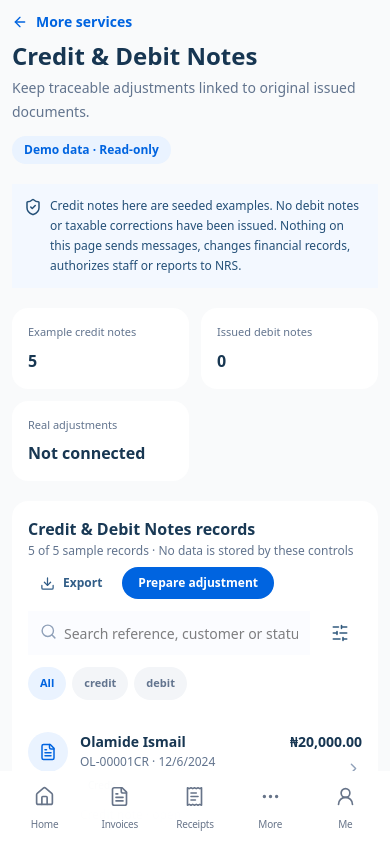
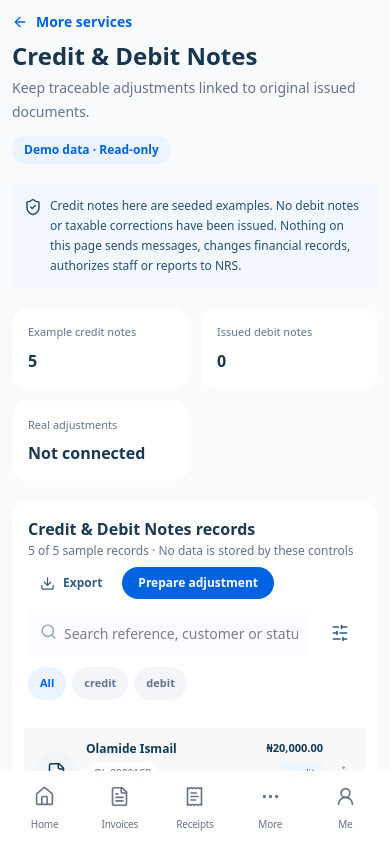
Before and after one commit to octalve-core/octalve-invoice, a Next.js app: page /dashboard/finance/adjustments in a window 390 px wide. Shown: the top 842 px of the page. Built offline with nearby package versions, Linux system fonts and the light colour scheme.

Commit message:
refactor(finance): render all eight mobile finance lists with canonical RecordMobileCard component

```diff
--- a/src/features/finance/FinanceWorkspace.tsx
+++ b/src/features/finance/FinanceWorkspace.tsx
@@ -4,6 +4,8 @@ import Link from "next/link";
 import {ArrowLeft,Search,SlidersHorizontal,ChevronRight,Download,X,ShieldCheck,LockKeyhole,CalendarDays,RotateCcw,FileText} from "lucide-react";
 import {useMerchantPreview} from "@/src/features/merchant-preview/MerchantPreviewProvider";
 import {useAccessibleDialog} from "@/src/features/records/components/useAccessibleDialog";
+import {RecordMobileCard} from "@/src/features/records/components/RecordVisual";
+import type {PreviewRecord,RecordKind} from "@/src/features/records/preview-records";
 import {getFinanceMetrics,getFinanceRows,financeDefinitions,formatMinor,type FinanceMode,type FinanceRow} from "./preview-data";
 
 const iso=(value:string)=>{const [d,m,y]=value.split("/");return d&&m&&y?y+"-"+m.padStart(2,"0")+"-"+d.padStart(2,"0"):"";};
@@ -75,11 +77,12 @@ export default function FinanceWorkspace({mode}:{mode:FinanceMode}){
     </div>
     {mode==="statement"?<label className="flex items-center gap-2 text-xs text-slate-600">Customer <select aria-label="Statement customer" value={customer} onChange={e=>setCustomer(e.target.value)} className="min-w-0 max-w-[240px] rounded-lg border border-slate-200 p-2 text-sm"><option value="all">All customers (no combined balance)</option>{customers.map(c=><option value={c} key={c}>{c}</option>)}</select></label>:null}
    </header>
-   <div className="divide-y divide-slate-100 lg:hidden">{filtered.map(r=><button type="button" key={r.id} onClick={()=>setSelected(r)} className="flex w-full min-w-0 items-start gap-3 px-4 py-4 text-left hover:bg-[#F8FBFF]">
-      <span className="grid h-10 w-10 shrink-0 place-items-center rounded-full bg-[#EAF3FF] text-[#0064E0]"><FileText size={18}/></span>
-      <span className="min-w-0 flex-1"><strong className="block truncate text-sm text-[#173652]">{r.title}</strong><span className="mt-0.5 block truncate text-xs text-slate-500">{r.reference} · {r.date}</span><span className="mt-1 inline-block rounded-full bg-[#F2F5F9] px-2 py-1 text-[10px] font-medium capitalize text-[#486178]">{r.status}</span><span className="mt-2 block text-xs leading-5 text-slate-500">{r.type}</span></span>
-      <span className="max-w-[38%] shrink-0 text-right"><strong className="block break-words text-sm text-[#173652]">{r.amountMinor!=null?((r.amountMinor<0?"− ":"")+formatMinor(Math.abs(r.amountMinor))):"—"}</strong><ChevronRight size={17} className="ml-auto mt-2 text-slate-400"/></span>
-    </button>)}</div>
+   <div className="space-y-2 bg-white p-3 lg:hidden">{filtered.map(r=>{
+     const kind:RecordKind=mode==="adjustments"?"creditNote":mode==="reconciliation"||r.status==="payment"?"receipt":mode==="audit"?"staff":"invoice";
+     const status:PreviewRecord["status"]=r.status==="payment"?"paid":r.status==="credit"?"active":r.status==="current"?"pending":r.status.includes("days")?"overdue":"open";
+     const card:PreviewRecord={id:r.id,kind,reference:r.reference,title:r.title,date:r.date,status,amount:r.amountMinor==null?undefined:(r.amountMinor<0?"− ":"")+formatMinor(Math.abs(r.amountMinor)),dueDate:r.due};
+     return <RecordMobileCard key={r.id} record={card} onSelect={()=>setSelected(r)} statusLabel={r.status} dateLabel={r.status==="payment"?"Received":"Event"}/>;
+    })}</div>
    <div className="hidden lg:block"><table className="w-full table-fixed text-left text-sm"><thead className="bg-[#F5F8FC] text-[11px] uppercase tracking-wide text-slate-500"><tr>{config.columns.map((h,i)=><th key={h} className={"break-words px-4 py-3 font-semibold "+(i===0?"w-[18%]":"")}>{h}</th>)}<th className="w-[52px] px-2 py-3"><span className="sr-only">Actions</span></th></tr></thead><tbody className="divide-y divide-slate-100">{filtered.map(r=><tr key={r.id} className="hover:bg-[#F7FAFF]">{rowCells(mode,r,balances.get(r.id)??null).map((value,i)=><td key={i} className={"break-words px-4 py-4 text-xs "+(i===0?"font-semibold text-[#0064E0]":"text-[#3B5068]")}>{value}</td>)}<td className="px-2"><button type="button" aria-label={"View "+r.reference} onClick={()=>setSelected(r)} className="rounded-lg p-2 text-[#0064E0] hover:bg-[#EAF3FF]"><ChevronRight size={17}/></button></td></tr>)}</tbody></table></div>
    {!filtered.length?<div className="flex min-h-48 flex-col items-center justify-center px-5 py-10 text-center"><LockKeyhole size={30} className="text-slate-300"/><h3 className="mt-3 text-sm font-semibold text-[#193955]">No records match this view</h3><p className="mt-1 max-w-sm text-xs leading-5 text-slate-500">{all.length?"Try clearing the search and filters.":"This workflow has no authenticated activity. We will only display actual events when its backend is approved."}</p><button type="button" onClick={reset} className="mt-4 rounded-full border border-[#0064E0] px-4 py-2 text-xs font-semibold text-[#0064E0]">Clear filters</button></div>:null}
    <footer className="flex flex-wrap items-center justify-between gap-3 border-t border-slate-100 px-4 py-3 text-xs text-slate-500"><span>Read-only preview · {filtered.length} result(s)</span><span>Desktop table / mobile cards</span></footer>
```
